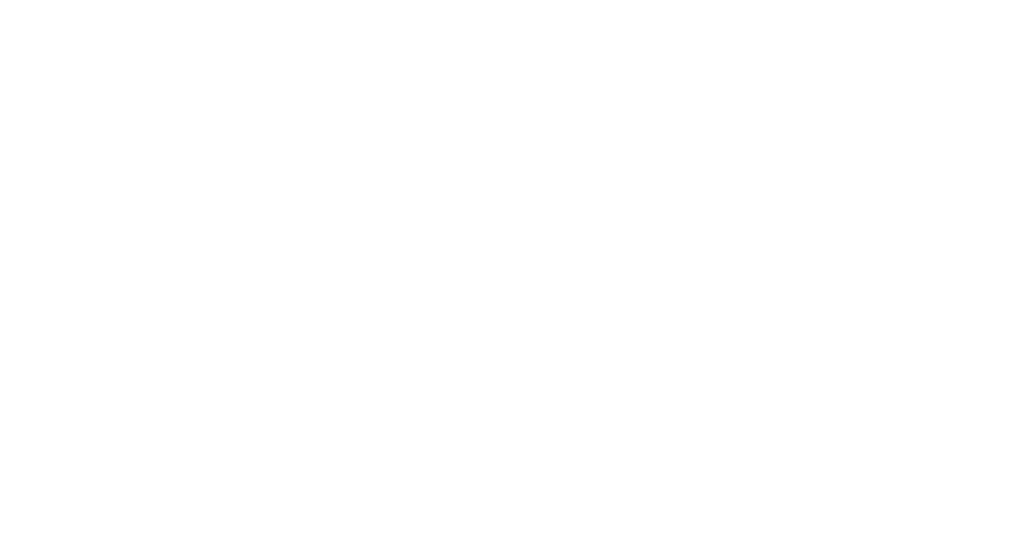
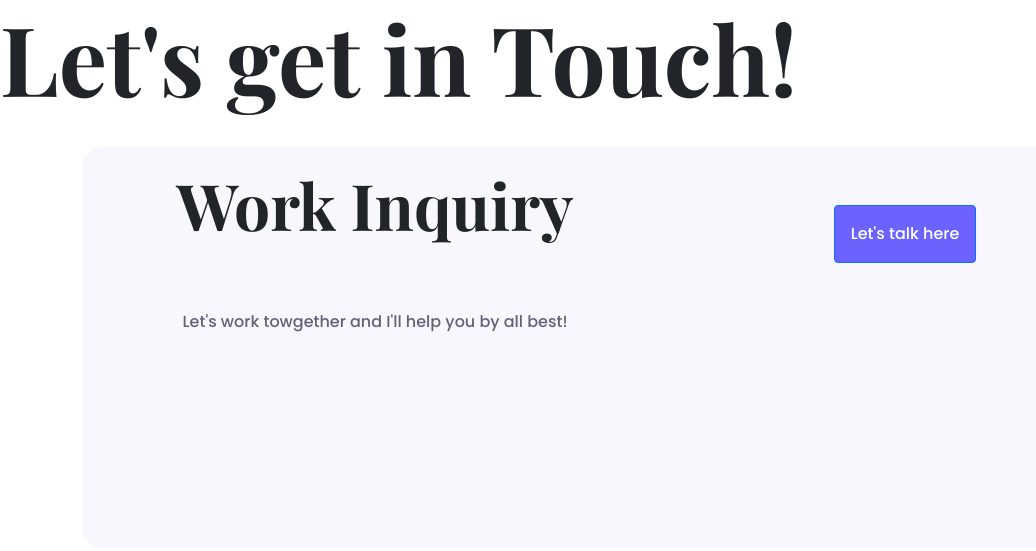
Before and after one commit to LuziaFernandes/portefolio-project, a plain HTML site: page contactpage.html in a window 1280 px wide. Shown: the whole page, without its empty margins (0-1036 px from the left). Drawn offline with nearby package versions, Linux system fonts and the light colour scheme.

Commit message:
contact me page created

```diff
--- a/contactpage.html
+++ b/contactpage.html
@@ -15,6 +15,23 @@
     <title>Document</title>
 </head>
 <body>
+    <h1>
+        Let's get in Touch!
+    </h1>
+
+    <div class="container">
+        <div class="work-inquiry-area text-center">
+            <div class="row pb-1">
+        <div class="col-6">
+            <div class= "heading">Work Inquiry</div>
+          <div class="description"> Let's work towgether and I'll help you by all best!</div>
+        </div>
+        <div class="col-6 pt-5">
+          <button class="contact-me-button btn btn-primary p-3">Let's talk here</button>
+        </div>
+        </div>
+        </div>
+     </div>
 
 </body>
 </html>
```
